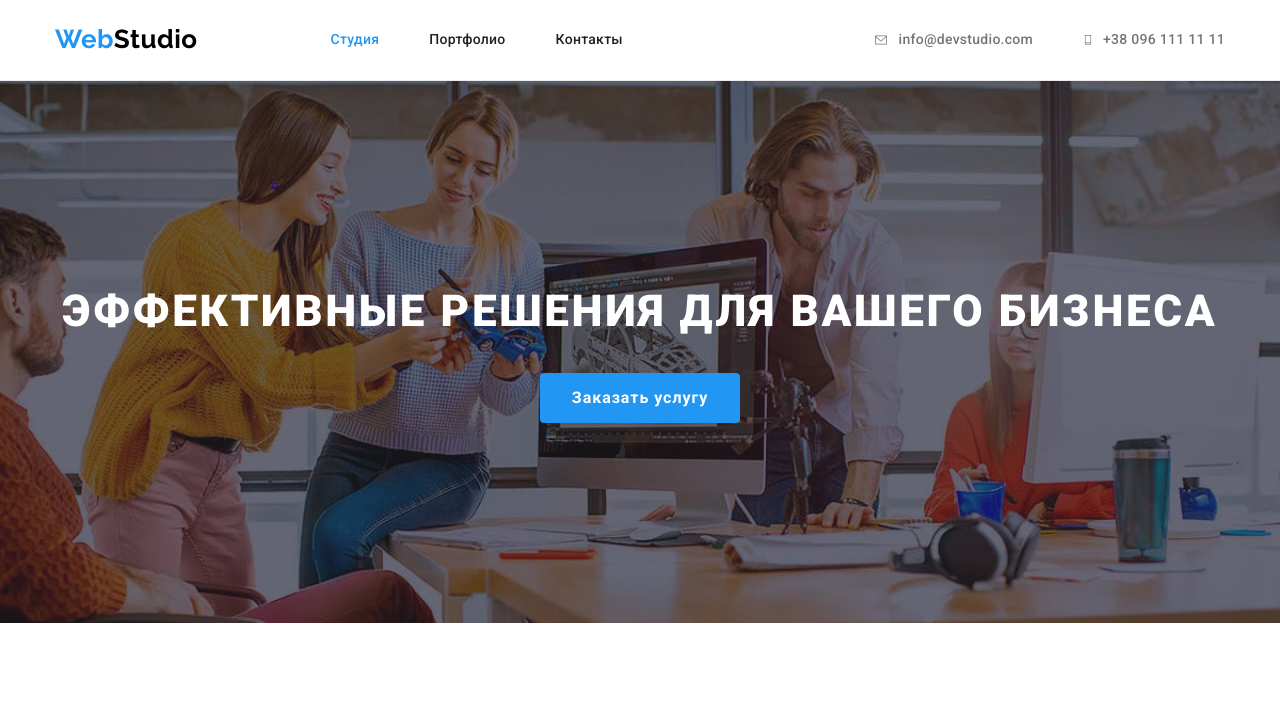
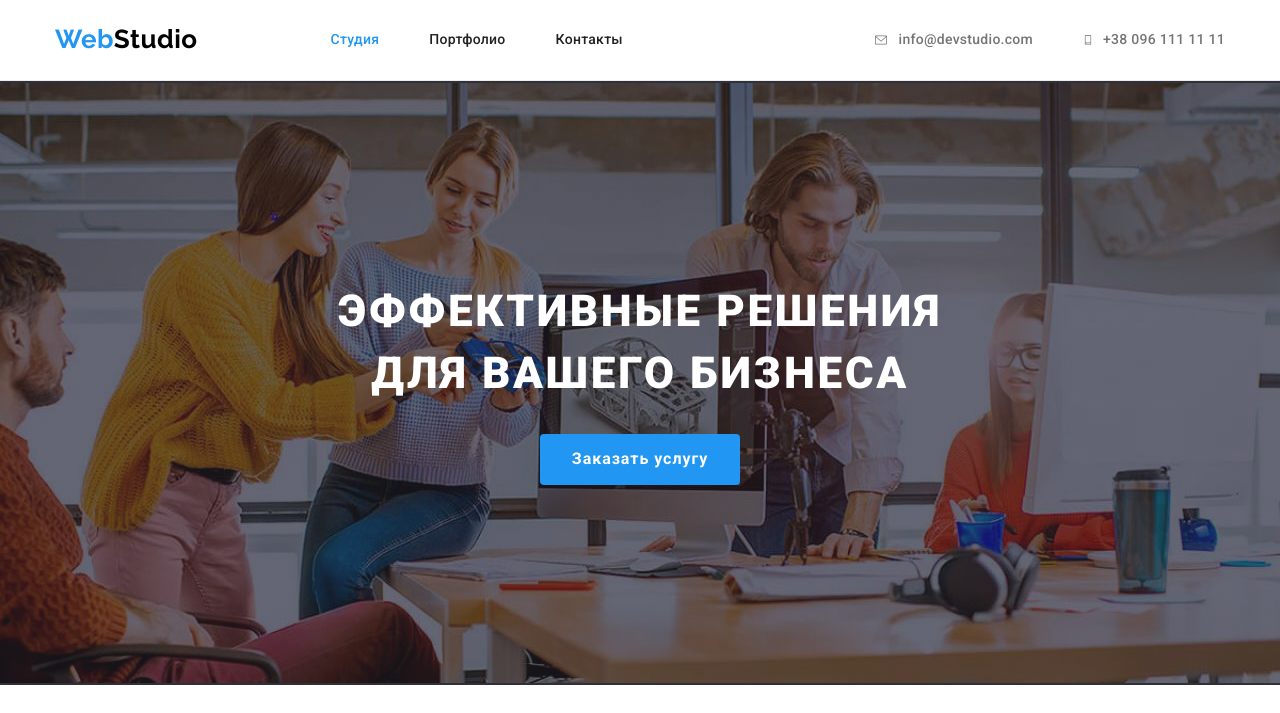
Before and after one commit to Oliko136/goit-markup-hw-04, a plain HTML site: page index.html in a window 1280 px wide. Shown: the top 713 px of the page. Drawn offline with nearby package versions, Linux system fonts and the light colour scheme.

Commit message:
Исправлен герой

```diff
--- a/css/styles.css
+++ b/css/styles.css
@@ -150,11 +150,14 @@ img {
   background-repeat: no-repeat;
   background-position: center;
   max-width: 1600px;
+  margin: 0 auto;
   text-align: center;
 }
 
 .hero-title {
+  margin: 0 auto;
   margin-bottom: 30px;
+  max-width: 696px;
 
   color: var(--tertiary-text-color);
   font-weight: 900;
```
